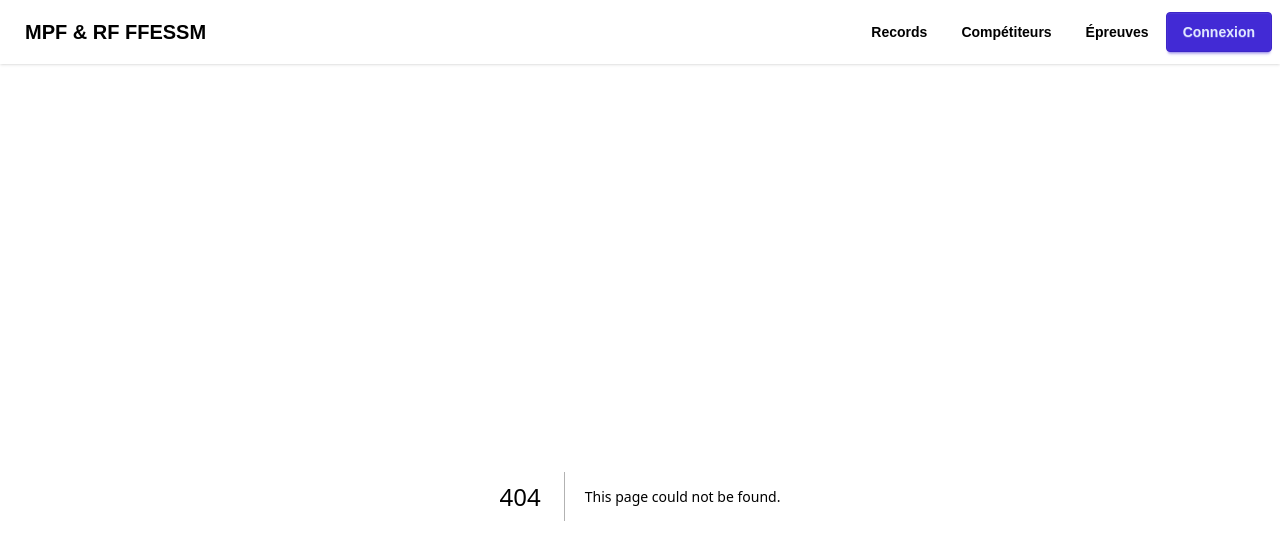
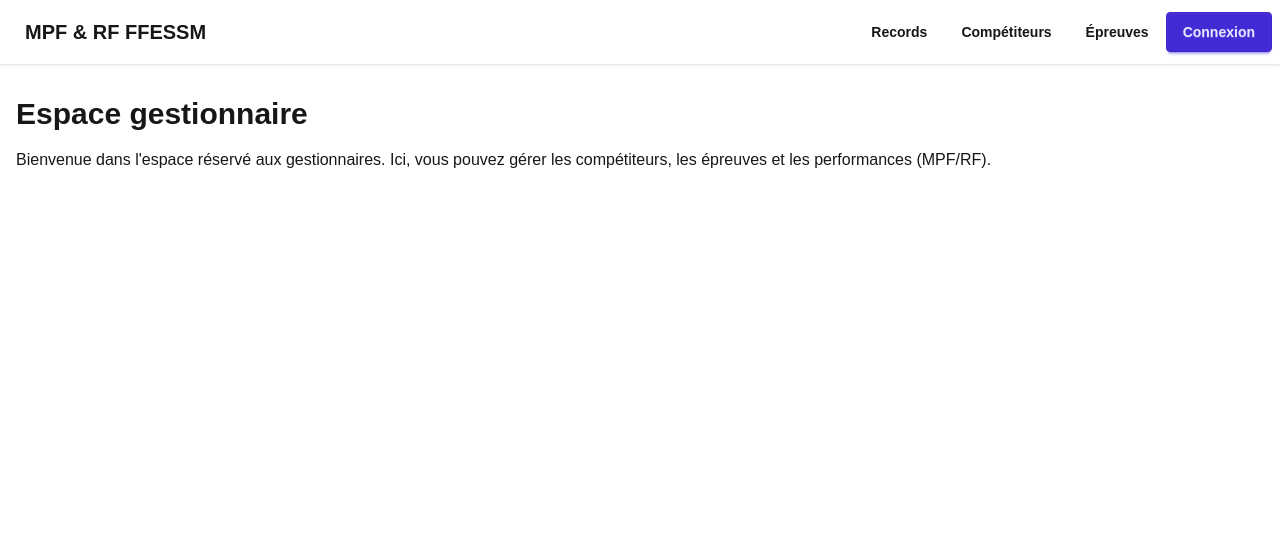
Before and after one commit to operdrix/mpf-rf, a Next.js app: page /admin in a window 1280 px wide. Before the commit this address had no page. Shown: the top 560 px of the page. Built offline with nearby package versions, Linux system fonts and the light colour scheme.

Commit message:
✨ feat: add AdminDashboard component for management space

```diff
--- /dev/null
+++ b/src/app/admin/page.tsx
@@ -0,0 +1,9 @@
+export default function AdminDashboard() {
+  return (
+    <div>
+      <h1 className="text-3xl font-bold mb-4">Espace gestionnaire</h1>
+      <p className="mb-4">Bienvenue dans l&apos;espace réservé aux gestionnaires. Ici, vous pouvez gérer les compétiteurs, les épreuves et les performances (MPF/RF).</p>
+      {/* Liens ou boutons vers les différentes gestions à venir */}
+    </div>
+  );
+}
```
